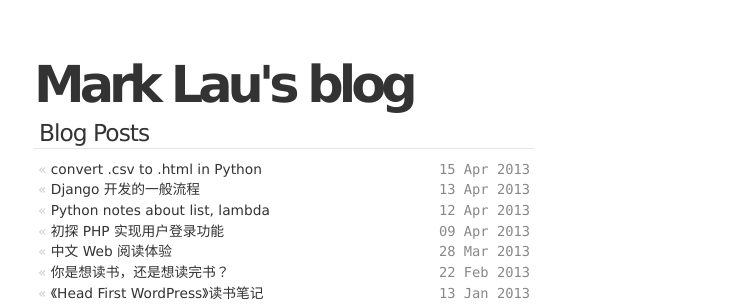
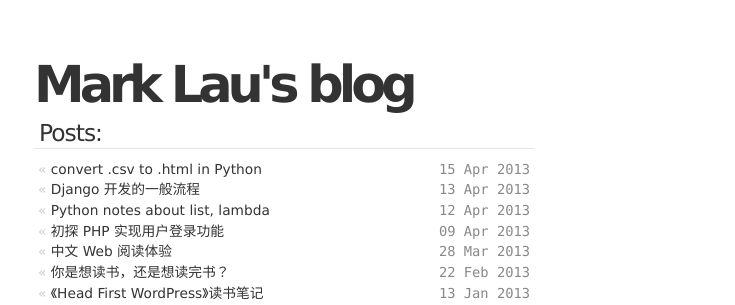
Before and after one commit to yuel/lonn.github.com, a Jekyll site: the page built from index.html, in a window 1280 px wide. Shown: the top 305 px of the page, without its empty margins (271-1006 px from the left). Built offline with Jekyll 4.4.1, drawn with Linux system fonts in a browser that asks for light colours.

Commit message:
Update index.html

```diff
--- a/index.html
+++ b/index.html
@@ -3,7 +3,7 @@ layout: default
 title: Mark Lau's blog
 ---
 <div id="home">
-<h2>Blog Posts</h2>
+<h2>Posts:</h2>
 <ul class="posts">
     {% for post in site.posts %}
         <li>&laquo; <a href="{{ post.url }}">{{ post.title }}</a><span>{{ post.date | date_to_string }}</span></li>
```
